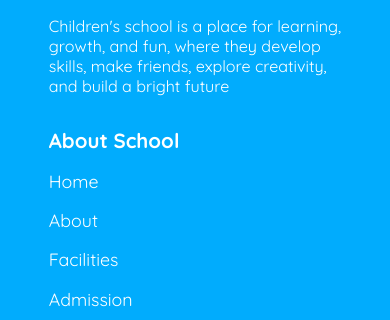
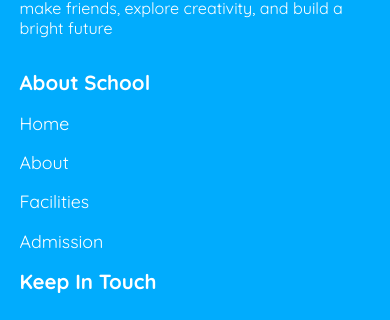
Before and after one commit to dip00-bb/kids-school, a plain HTML site: page index.html in a window 390 px wide. Shown: the part 3123-3443 px from the top of the page. Drawn offline with Linux system fonts and the light colour scheme; a script that the page names is missing.

Commit message:
fixing padding and content width relatet issue in  in footer

```diff
--- a/style.css/style.css
+++ b/style.css/style.css
@@ -386,8 +386,13 @@ footer .content .left-footer .foot-img{
     }
 
     /* footer */
+    footer{
+        padding: 4.0625rem 0 3.75rem 0rem;
+    }
     footer .content{
+        width: 90%;
         flex-direction: column;
+
     }
 
     footer .content .left-footer{
```
